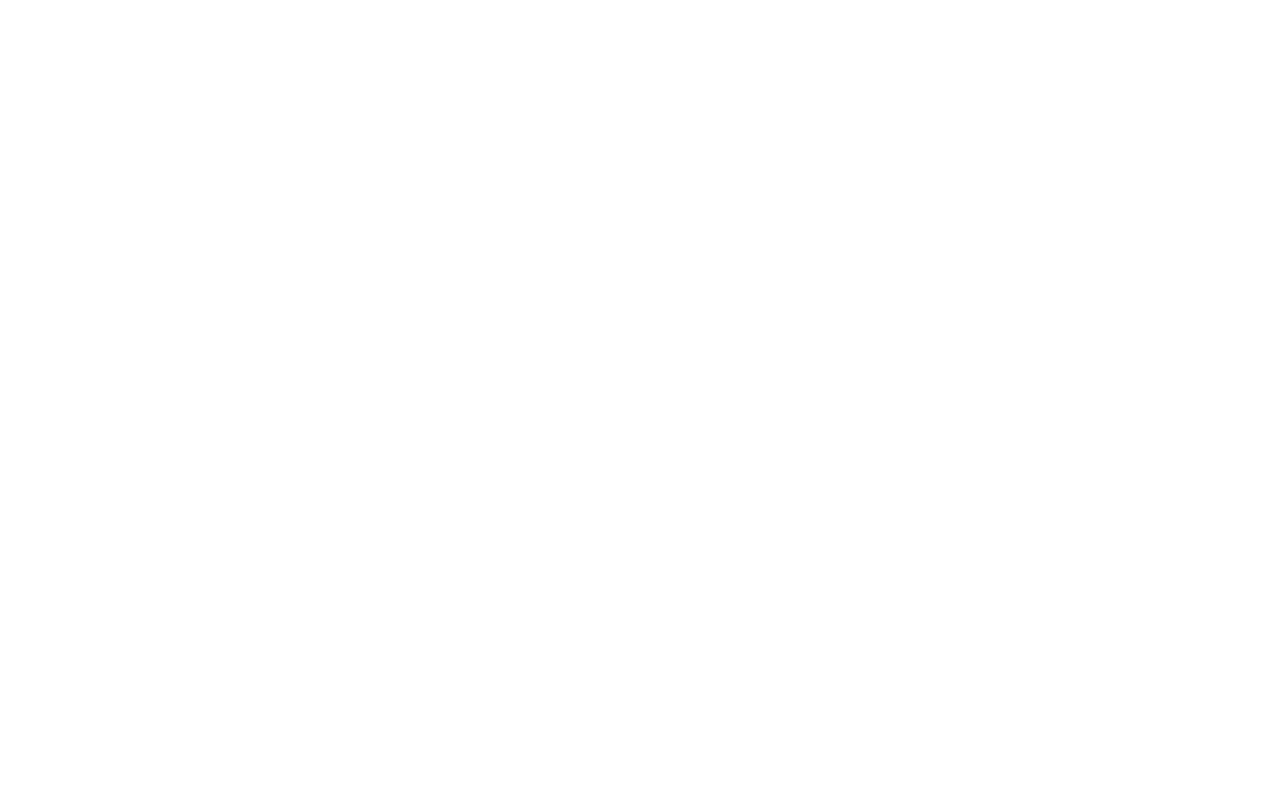
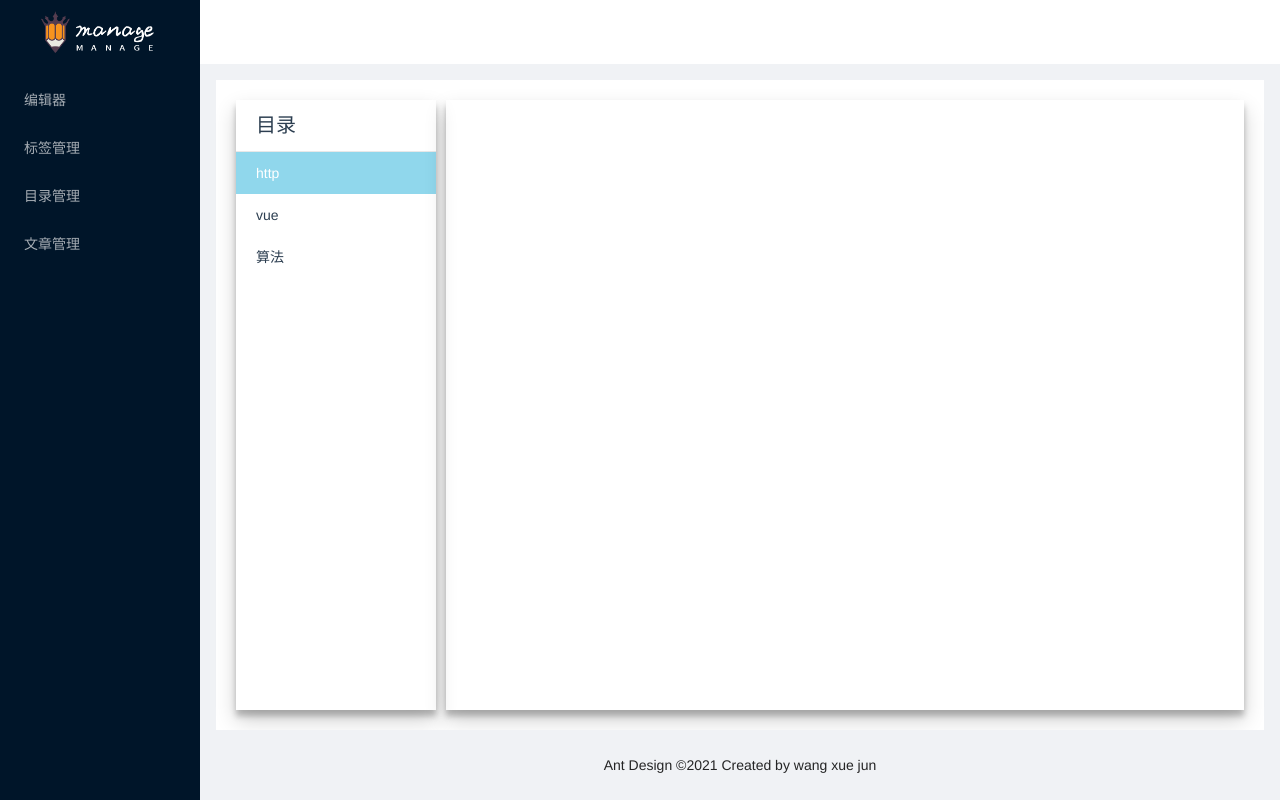
Before and after one commit to wangxuejun/Editor, a Vue app: page /admin/article in a window 1280 px wide. Before the commit this address had no page. Built offline with nearby package versions, Linux system fonts and the light colour scheme; a small style sheet from the web is missing; what @kangc/v-md-editor would draw is missing.

Commit message:
feat(article): 文章列表

```diff
--- a/package.json
+++ b/package.json
@@ -10,7 +10,6 @@
   "dependencies": {
     "@kangc/v-md-editor": "^2.3.5",
     "ant-design-vue": "^2.2.1",
-    "mavon-editor": "^2.9.1",
     "vue": "^3.1.4",
     "vue-router": "^4.0.10"
   },
--- /dev/null
+++ b/src/pages/admin/article/index.vue
@@ -0,0 +1,78 @@
+<template>
+  <div class="admin-page">
+    <div class="catalogue-list">
+      <div class="catalogue-head">目录</div>
+      <div
+        class="catalogue-item"
+        v-for="(item, index) in catalogue"
+        :key="index"
+        :class="{ active: item.active }"
+        @click="toggle(index)"
+      >
+        {{ item.name }}
+      </div>
+    </div>
+    <div class="article-list"></div>
+  </div>
+</template>
+<script>
+import { defineComponent, reactive } from 'vue'
+
+export default defineComponent({
+  name: 'Home',
+  components: {},
+  setup() {
+    let catalogue = reactive([
+      { name: 'http', active: true },
+      { name: 'vue', active: false },
+      { name: '算法', active: false }
+    ])
+    let toggle = index => {
+      catalogue.forEach((item, i) => {
+        item.active = index === i
+      })
+    }
+    return {
+      catalogue,
+      toggle
+    }
+  }
+})
+</script>
+<style scoped lang="scss">
+.admin-page {
+  width: 100%;
+  height: 100%;
+  display: flex;
+  padding: 20px;
+}
+.catalogue-list {
+  width: 200px;
+  height: 100%;
+  box-shadow: rgba(0, 0, 0, 0.19) 0 10px 20px, rgba(0, 0, 0, 0.23) 0 6px 6px;
+  > div {
+    padding: 10px 0 10px 20px;
+  }
+  .catalogue-head {
+    border-bottom: 1px solid #e8e8e8;
+    font-size: 20px;
+  }
+  .catalogue-item {
+    cursor: pointer;
+    transition: all 0.3s;
+    &.active {
+      background-color: #90d7ec;
+      color: white;
+      /*box-shadow: rgba(0, 0, 0, 0.15) 0px 5px 15px 0px;*/
+    }
+    &:hover {
+    }
+  }
+}
+.article-list {
+  margin-left: 10px;
+  flex: 1;
+  height: 100%;
+  box-shadow: rgba(0, 0, 0, 0.19) 0 10px 20px, rgba(0, 0, 0, 0.23) 0 6px 6px;
+}
+</style>
--- a/src/pages/admin/catalogue/index.vue
+++ b/src/pages/admin/catalogue/index.vue
@@ -3,7 +3,9 @@
     <div class="pannel">
       <div class="title">
         <h2>目录管理</h2>
-        <a-button type="primary" size="large" @click="addCatalogue()">新建目录</a-button>
+        <a-button type="primary" size="large" @click="addCatalogue()"
+          >新建目录</a-button
+        >
       </div>
       <div class="content catalogue-content">
         <div
@@ -34,7 +36,7 @@
               @click="addTwoCatalogue(item, index)"
               v-if="item.level !== 2"
             ></i>
-            <i class="iconfont icon-delete" @click="deltCatalogue(item, index)"></i>
+            <i class="iconfont icon-delete" @click="deltCatalogue(item)"></i>
           </div>
         </div>
       </div>
@@ -72,9 +74,9 @@ export default {
     }
     // 我的目录列表
     let catalogue = reactive([
-      { name: 'http', statue: 'close' },
-      { name: 'vue', statue: 'close' },
-      { name: '网络协议', statue: 'close' }
+      { id: 1, name: 'http', statue: 'close' },
+      { id: 2, name: 'vue', statue: 'close' },
+      { id: 3, name: '网络协议', statue: 'close' }
     ])
     let list = computed(() => {
       let arr = []
@@ -90,19 +92,24 @@ export default {
     })
     // 添加目录
     let addCatalogue = () => {
-      catalogue.push({ name: '请编辑目录名', statue: 'editor' })
+      // 测试id
+      let id = catalogue.length + 1
+      catalogue.push({ id, name: '请编辑目录名', statue: 'editor' })
       getCurrentFocus()
     }
     // 添加二级目录
-    let addTwoCatalogue = (item, index) => {
+    let addTwoCatalogue = item => {
       if (!item.child) {
         item.child = []
       }
-      item.child.push({ name: '请编辑目录名', statue: 'editor', level: 2 })
-      console.log(index)
+      // 测试id
+      let id = item.id + '-' + (item.child.length + 1)
+      item.child.push({ id, name: '请编辑目录名', statue: 'editor', level: 2 })
+      getCurrentFocus()
     }
     // 修改目录名称
     let confirmCatalogue = index => {
+      console.log('confirmCatalogue')
       catalogue[index].statue = 'close'
     }
     // 编辑目录
@@ -111,11 +118,29 @@ export default {
       getCurrentFocus()
     }
     // 删除目录
-    let deltCatalogue = (item, index) => {
+    let deltCatalogue = item => {
       Modal.confirm({
         content: '确定删除目录【' + item.name + '】？',
         onOk() {
-          catalogue.splice(index, 1)
+          console.log(item.id)
+          for (let i = 0; i < catalogue.length; i++) {
+            if (catalogue[i].id === item.id) {
+              catalogue.splice(i, 1)
+              break
+            } else {
+              let isChild = false
+              if (catalogue[i].child) {
+                for (let j = 0; j < catalogue[i].child.length; j++) {
+                  if (catalogue[i].child[j].id === item.id) {
+                    catalogue[i].child.splice(j, 1)
+                    isChild = true
+                    break
+                  }
+                }
+              }
+              if (isChild) break
+            }
+          }
         }
       })
     }
--- a/src/pages/admin/home/components/Editor.vue
+++ b/src/pages/admin/home/components/Editor.vue
@@ -1,6 +1,6 @@
 <template>
   <div class="editor-component">
-    <v-md-editor v-model="text"></v-md-editor>
+    <v-md-editor v-model="text" @save="save"></v-md-editor>
   </div>
 </template>
 <script>
@@ -14,7 +14,12 @@ export default defineComponent({
   },
   created() {},
   setup() {
-    return {}
+    let save = e => {
+      console.log(e)
+    }
+    return {
+      save
+    }
   }
 })
 </script>
--- a/src/pages/admin/index.vue
+++ b/src/pages/admin/index.vue
@@ -11,7 +11,11 @@
           <img src="../../../public/img/logo.png" alt="" />
         </div>
         <a-menu theme="dark" mode="inline" v-model:selectedKeys="selectedKeys">
-          <a-menu-item v-for="(item, index) in navs" :key="index" @click="jump(item)">
+          <a-menu-item
+            v-for="(item, index) in navs"
+            :key="index"
+            @click="jump(item)"
+          >
             <span class="nav-text">{{ item.name }}</span>
           </a-menu-item>
         </a-menu>
@@ -60,6 +64,10 @@ export default defineComponent({
       {
         name: '目录管理',
         path: '/admin/catalogue'
+      },
+      {
+        name: '文章管理',
+        path: '/admin/article'
       }
     ])
 
--- a/src/router/index.js
+++ b/src/router/index.js
@@ -11,40 +11,60 @@ const routes = [
     // 登录页面
     path: '/login',
     name: 'Login',
-    component: () => import(/* webpackChunkName: "Login" */ '../pages/login/index')
+    component: () =>
+      import(/* webpackChunkName: "Login" */ '../pages/login/index')
   },
   {
     // 后台页面
     path: '/admin',
     name: 'Admin',
-    component: () => import(/* webpackChunkName: "Admin" */ '../pages/admin/index'),
+    component: () =>
+      import(/* webpackChunkName: "Admin" */ '../pages/admin/index'),
     redirect: '/admin/home',
     children: [
       {
         path: 'home',
         name: 'AdminHome',
-        component: () => import(/* webpackChunkName: "AdminHome" */ '../pages/admin/home/index')
+        component: () =>
+          import(
+            /* webpackChunkName: "AdminHome" */ '../pages/admin/home/index'
+          )
       },
       {
         path: 'tag',
         name: 'AdminTag',
-        component: () => import(/* webpackChunkName: "AdminTag" */ '../pages/admin/tag/index')
+        component: () =>
+          import(/* webpackChunkName: "AdminTag" */ '../pages/admin/tag/index')
       },
       {
         path: 'catalogue',
         name: 'AdminCatalogue',
         component: () =>
-          import(/* webpackChunkName: "AdminCatalogue" */ '../pages/admin/catalogue/index')
+          import(
+            /* webpackChunkName: "AdminCatalogue" */ '../pages/admin/catalogue/index'
+          )
+      },
+      {
+        path: 'article',
+        name: 'AdminArticle',
+        component: () =>
+          import(
+            /* webpackChunkName: "AdminArticle" */ '../pages/admin/article/index'
+          )
       },
       {
         path: 'note',
         name: 'AdminNote',
-        component: () => import(/* webpackChunkName: "AdminNote" */ '../pages/admin/note/index')
+        component: () =>
+          import(
+            /* webpackChunkName: "AdminNote" */ '../pages/admin/note/index'
+          )
       },
       {
         path: 'git',
         name: 'AdminGit',
-        component: () => import(/* webpackChunkName: "AdminGit" */ '../pages/admin/git/index')
+        component: () =>
+          import(/* webpackChunkName: "AdminGit" */ '../pages/admin/git/index')
       }
     ]
   }
```
Also changed, not shown: src/store/index.js (added, +29 -0 lines).
